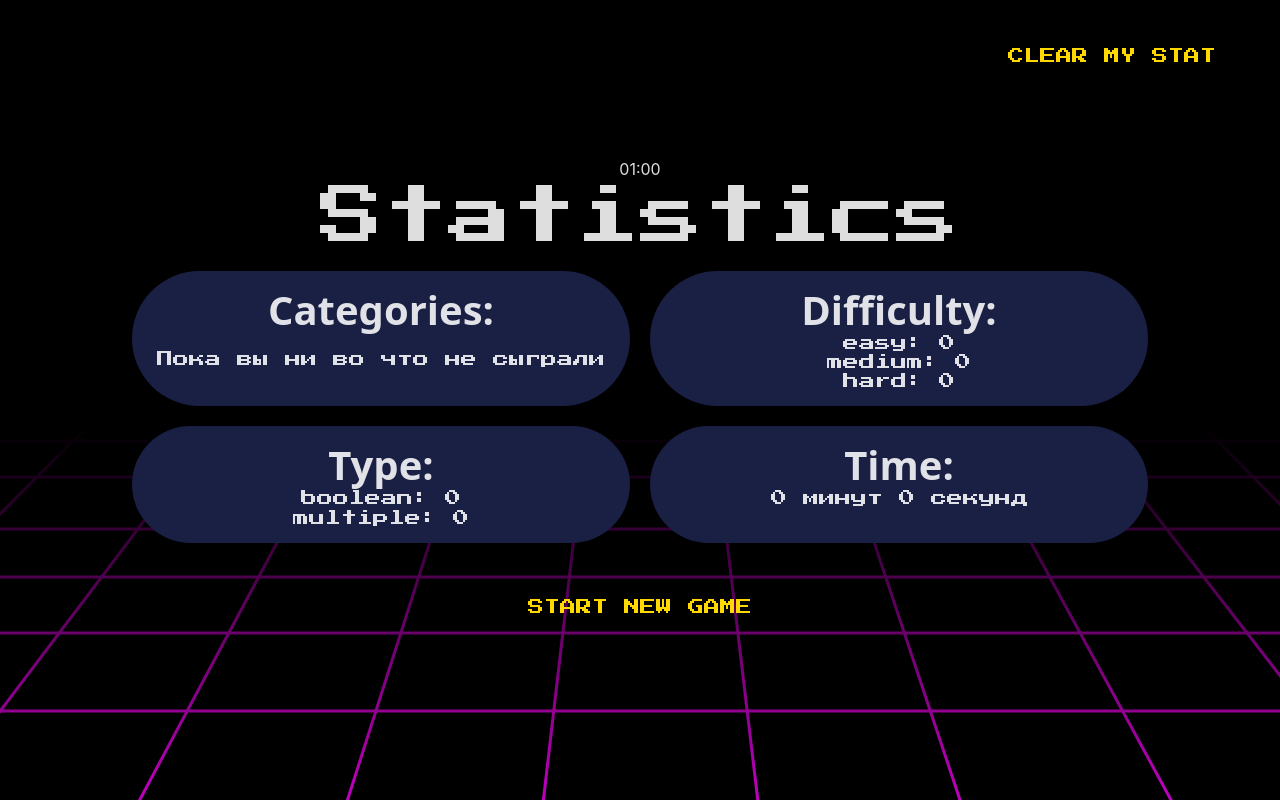
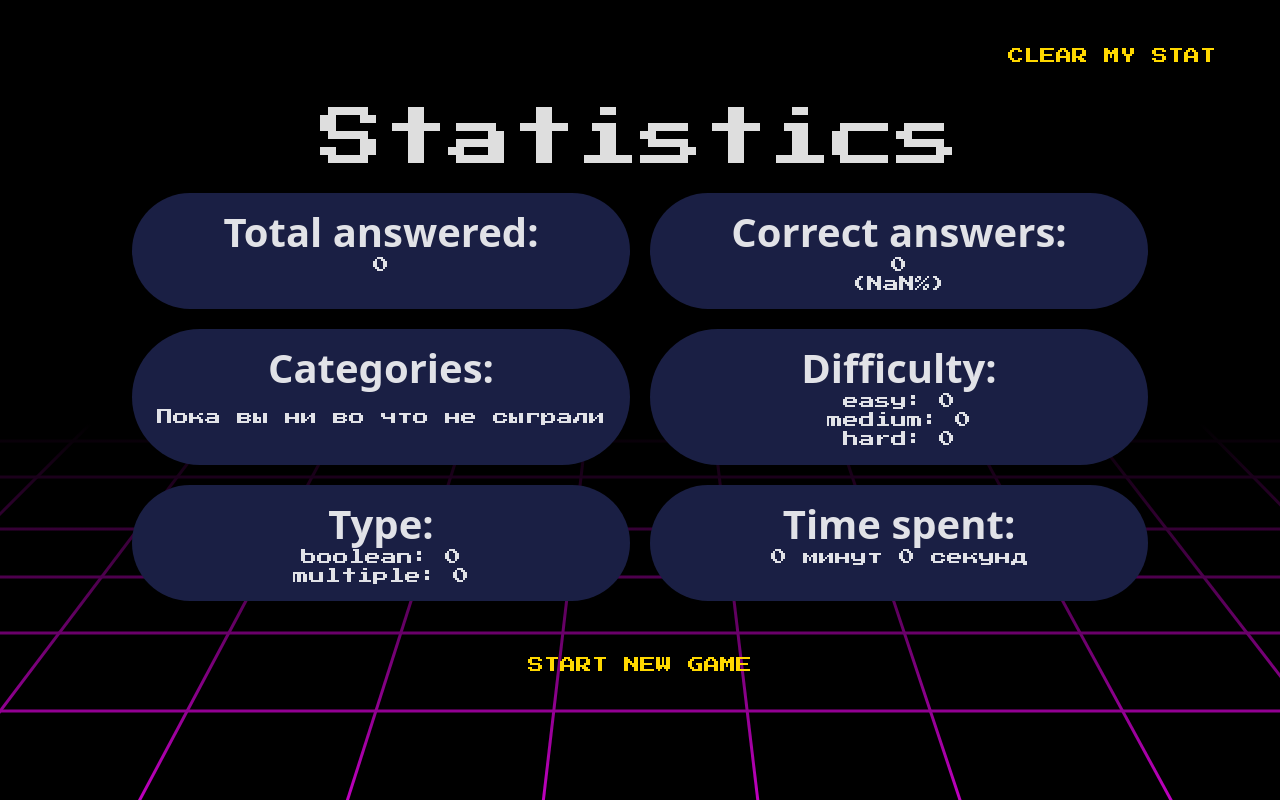
Before and after one commit to voolga/quiz_react, a React (Vite) app: page /stat in a window 1280 px wide. Built offline with nearby package versions, Linux system fonts and the light colour scheme; a web font is replaced by a local one.

Commit message:
fix: made all stat screen correctly

```diff
--- a/src/app/QuizScreen/QuizScreen.jsx
+++ b/src/app/QuizScreen/QuizScreen.jsx
@@ -11,7 +11,8 @@ import {
   setCorrectQuestionQty,
   setChoosenCategory,
   setChoosenDiff,
-  setChoosenType
+  setChoosenType,
+  setSpendedTime
 } from '../../redux/reducers/statReducer'
 import { Timer } from '../../components/Timer/Timer'
 
@@ -21,7 +22,7 @@ export function QuizScreen() {
   const [correctAnswersValue, setCorrectAnswersValue] = useState(0)
   const [gameIsDone, setGameIsDone] = useState(false)
   const gameSettings = useSelector((state) => state.settings)
-  let { questionQty, categoryId, difficulty, type } = gameSettings
+  let { questionQty, categoryId, difficulty, type, time } = gameSettings
   const { data, isFetching } = useGetQuestionsQuery({
     questionQty,
     categoryId,
@@ -41,6 +42,8 @@ export function QuizScreen() {
       })
     }
   }, [gameIsDone, navigate])
+
+  let settedTimeValueInMs = time.slice(0, 1)*60000
 
   let currentQuestionData;
 
@@ -93,6 +96,7 @@ export function QuizScreen() {
 
   function handleTimeRemaining() {
     setGameIsDone(true)
+    dispatch(setSpendedTime(settedTimeValueInMs))
     navigate('/result', {
       state: { correctAnswersValue: correctAnswersValue, category: currentQuestionData.category }
     })
@@ -107,6 +111,7 @@ export function QuizScreen() {
           <Timer
           handleTimeRemaining={handleTimeRemaining}
           start={startTimer}
+          settedTime={settedTimeValueInMs}
           />
         </div>
         <Question
--- a/src/app/StatisticsScreen/StatisticScreen.jsx
+++ b/src/app/StatisticsScreen/StatisticScreen.jsx
@@ -19,14 +19,32 @@ export function StatisticScreen() {
   }, [])
 
   const gameStat = useSelector((state) => state.stat)
+  const percentOfCorrect = (gameStat.correctAnswers / gameStat.totalQuestionsQty * 100).toFixed(2)
 
   return (
     <>
-      <Timer />
       <div className={s.container}>
         <div className={s.stat_wrapper}>
           <h1 className={s.stat_header}>Statistics</h1>
           <div className={s.stat_area}>
+
+          <div className={s.stat_item}>
+              <h2 className={s.stat_item_header}>Total answered:</h2>
+              <div className={s.stat_item_content}>
+                {gameStat.totalQuestionsQty}
+              </div>
+            </div>
+
+            <div className={s.stat_item}>
+              <h2 className={s.stat_item_header}>Correct answers:</h2>
+              <div className={s.stat_item_content}>
+                {gameStat.correctAnswers}
+                <br />
+                ({percentOfCorrect}%)
+              </div>
+            </div>
+
+
             <div className={s.stat_item}>
               <h2 className={s.stat_item_header}>Categories:</h2>
               <div className={s.stat_item_content} ref={ref}>
@@ -70,9 +88,10 @@ export function StatisticScreen() {
               </div>
             </div>
             <div className={s.stat_item}>
-              <h2 className={s.stat_item_header}>Time:</h2>
+              <h2 className={s.stat_item_header}>Time spent:</h2>
 
-              <div className={s.stat_item_content}>0 минут 0 секунд</div>
+              <div className={s.stat_item_content}>
+                0 минут 0 секунд</div>
             </div>
           </div>
         </div>
--- a/src/components/Timer/Timer.jsx
+++ b/src/components/Timer/Timer.jsx
@@ -23,14 +23,14 @@ function useCurrentTime(updateInterval, enabling, callback) {
   return now
 }
 
-export function Timer({ handleTimeRemaining, start }) {
+export function Timer({ handleTimeRemaining, start, settedTime }) {
   const [startTime, setStartTime] = useState()
 
   const currentTime = useCurrentTime(1000, startTime)
 
   const passedFromStart = currentTime - (startTime ?? currentTime)
 
-  const countDown = Math.max(0, 60000 - passedFromStart)
+  const countDown = Math.max(0, settedTime - passedFromStart)
   const totalSeconds = Math.ceil(countDown / 1000)
   const minutes = Math.floor(totalSeconds / 60)
   const seconds = totalSeconds % 60
--- a/src/redux/reducers/statReducer.js
+++ b/src/redux/reducers/statReducer.js
@@ -13,7 +13,8 @@ const initialState = {
   types: {
     boolean: 0,
     multiple: 0
-  }
+  },
+  time: 0
 }
 
 const statSlice = createSlice({
@@ -38,6 +39,9 @@ const statSlice = createSlice({
     setChoosenType(state, action) {
       state.types[action.payload] += 1
     },
+    setSpendedTime(state, action) {
+      state.time += action.payload
+    },
     clearMyStat() {
       return initialState
     }
@@ -50,25 +54,7 @@ export const {
   setChoosenCategory,
   setChoosenDiff,
   setChoosenType,
+  setSpendedTime,
   clearMyStat
 } = statSlice.actions
 export const statReducer = statSlice.reducer
-
-// {
-//   "totalQuestions": 100,
-//   "correctAnswers": 1,
-//   "categories": {
-//     "General Knowledge": 70,
-//     "History": 30,
-
-//   },
-//   "difficulty": {
-//     "Easy": 20,
-//     "Medium": 50,
-//     "Hard": 30
-//   },
-//   "types": {
-//     "Boolean": 51,
-//     "Multiple": 49
-//   }
-// }
```
